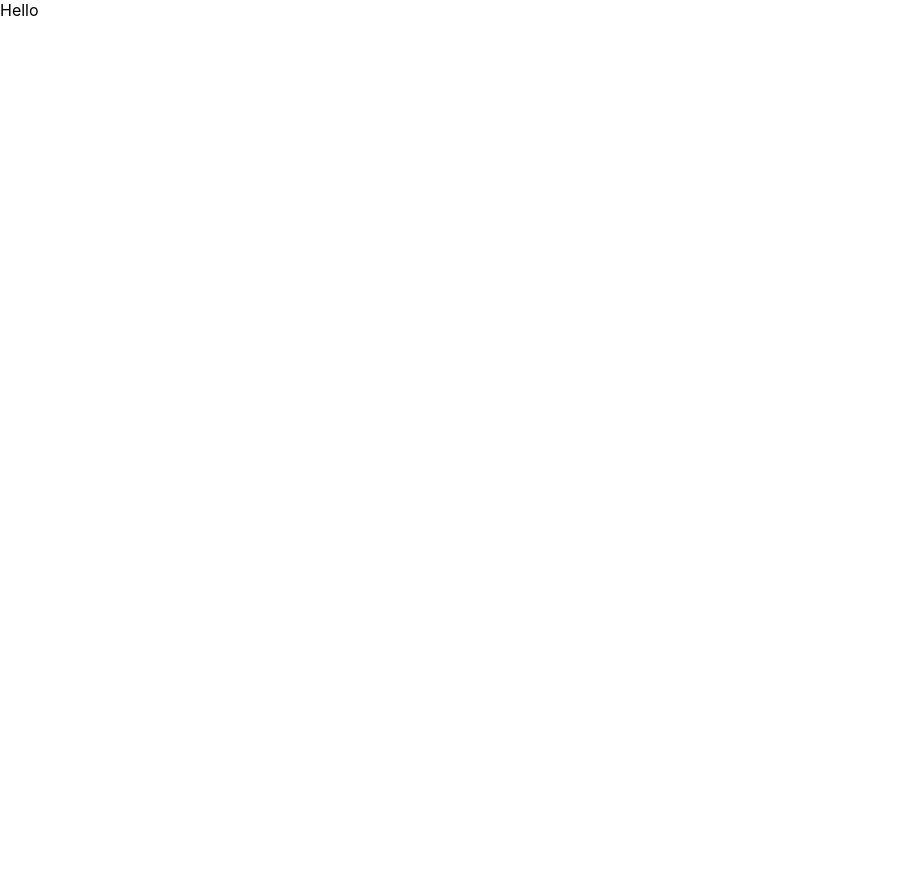
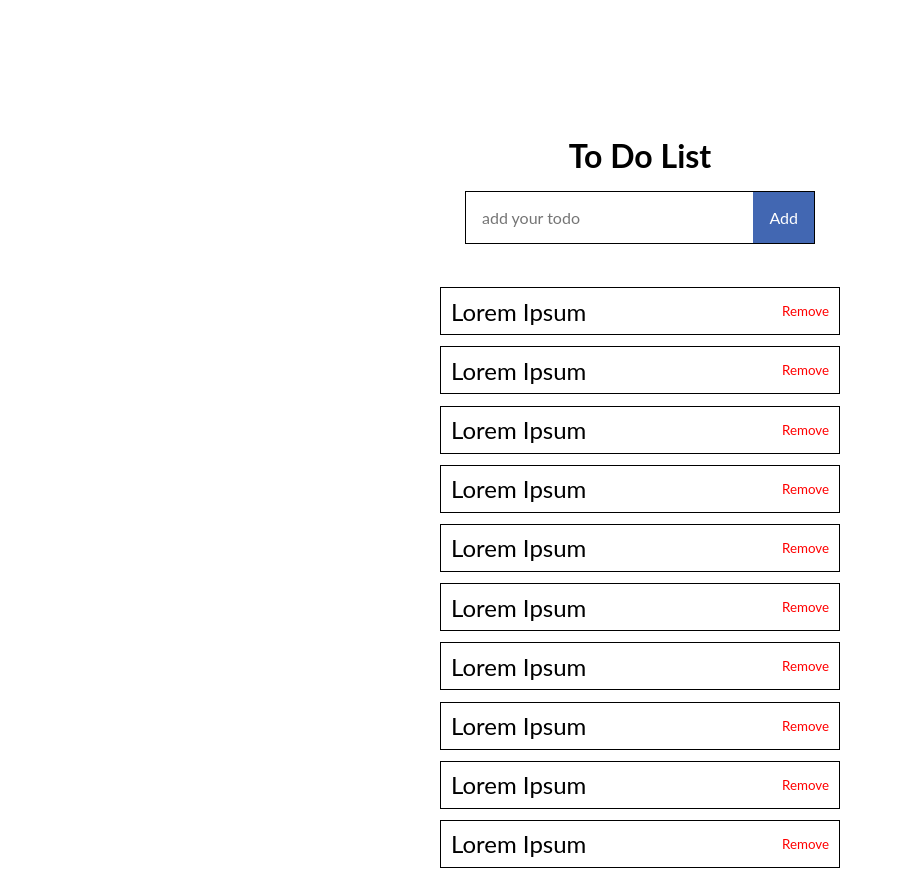
Before and after one commit to Majeev/ReactExercises, a React (Create React App) app: page / in a window 1280 px wide. Shown: the whole page, without its empty margins (0-902 px from the left). Before the commit the page ends 800 px from the top, so only its background shows below. Built offline with nearby package versions, Linux system fonts and the light colour scheme.

Commit message:
updated basic css

```diff
--- a/src/components/ItemList/ItemList.css
+++ b/src/components/ItemList/ItemList.css
@@ -1,6 +1,78 @@
-.ItemList {
-    background-color: white;
-    box-shadow: 0px 2px 1px -1px rgb(0 0 0 / 20%), 0px 1px 1px 0px rgb(0 0 0 / 14%), 0px 1px 3px 0px rgb(0 0 0 / 12%);
-    margin: 16px;
-    padding: 16px;
-  }
+*{
+  font-family: Lato, sans-serif;
+  padding: 0;
+  margin: 0;
+  box-sizing: border-box;
+}
+
+.page {
+  height: 100vh;
+  display: flex;
+  justify-content: center;
+  align-items: center;
+}
+.container{
+  display: flex;
+  flex-direction: column;
+  align-items: center;
+  height: 70%;
+  width: 40%;
+  /* border: 1px solid black; */
+}
+header{
+  padding: 1rem 0;
+}
+form button, form input{
+  background: transparent;
+  border: none;
+  padding: 1rem;
+  font-size: 1rem;
+}
+form button{
+
+  cursor: pointer;
+  background-color: #4267B2;
+  color: white;
+
+}
+
+form{
+  display: flex;
+  justify-content: space-between;
+  border: 1px solid black;
+  min-width: 350px;
+}
+input:focus{
+  outline: none;
+}
+.item-list{
+  width: 400px;
+  list-style: none;
+  margin: 2rem;
+}
+.item-wrapper {
+  border: 1px solid black;
+  width: 100%;
+  height: 3rem;
+  display: flex;
+  justify-content: space-between;
+  align-items: center;
+  margin: .7rem 0;
+  font-size: 1.5rem;
+
+}
+
+.item-wrapper button, .item-wrapper li {
+  border: none;
+  padding: 0 10px;
+
+}
+.item-wrapper button {
+  color: red;
+  cursor: pointer;
+  background: none;
+  transition: all .3s ease-in-out;
+}
+.item-wrapper button:hover{
+  transform: scale(1.1);
+}
--- a/src/components/ItemList/ItemList.jsx
+++ b/src/components/ItemList/ItemList.jsx
@@ -2,8 +2,62 @@ import React from "react";
 import css from './ItemList.css'
 
 const ItemList = () => {
-    return(
-        <div className={css.ItemList}>Hello</div>
+    return (
+        <div className='page'>
+            <div className="container">
+                <header>
+                    <h1>To Do List</h1>
+                </header>
+
+                <form>
+                    <input type='text' placeholder='add your todo' />
+                    <button type='submit'>Add</button>
+                </form>
+
+                <ul className='item-list'>
+                    <div className="item-wrapper">
+                        <li>Lorem Ipsum</li>
+                        <button>Remove</button>
+                    </div>
+                    <div className="item-wrapper">
+                        <li>Lorem Ipsum</li>
+                        <button>Remove</button>
+                    </div>
+                    <div className="item-wrapper">
+                        <li>Lorem Ipsum</li>
+                        <button>Remove</button>
+                    </div>
+                    <div className="item-wrapper">
+                        <li>Lorem Ipsum</li>
+                        <button>Remove</button>
+                    </div>
+                    <div className="item-wrapper">
+                        <li>Lorem Ipsum</li>
+                        <button>Remove</button>
+                    </div>
+                    <div className="item-wrapper">
+                        <li>Lorem Ipsum</li>
+                        <button>Remove</button>
+                    </div>
+                    <div className="item-wrapper">
+                        <li>Lorem Ipsum</li>
+                        <button>Remove</button>
+                    </div>
+                    <div className="item-wrapper">
+                        <li>Lorem Ipsum</li>
+                        <button>Remove</button>
+                    </div>
+                    <div className="item-wrapper">
+                        <li>Lorem Ipsum</li>
+                        <button>Remove</button>
+                    </div>
+                    <div className="item-wrapper">
+                        <li>Lorem Ipsum</li>
+                        <button>Remove</button>
+                    </div>
+                </ul>
+            </div>
+        </div>
     )
 }
 export default ItemList;
```
